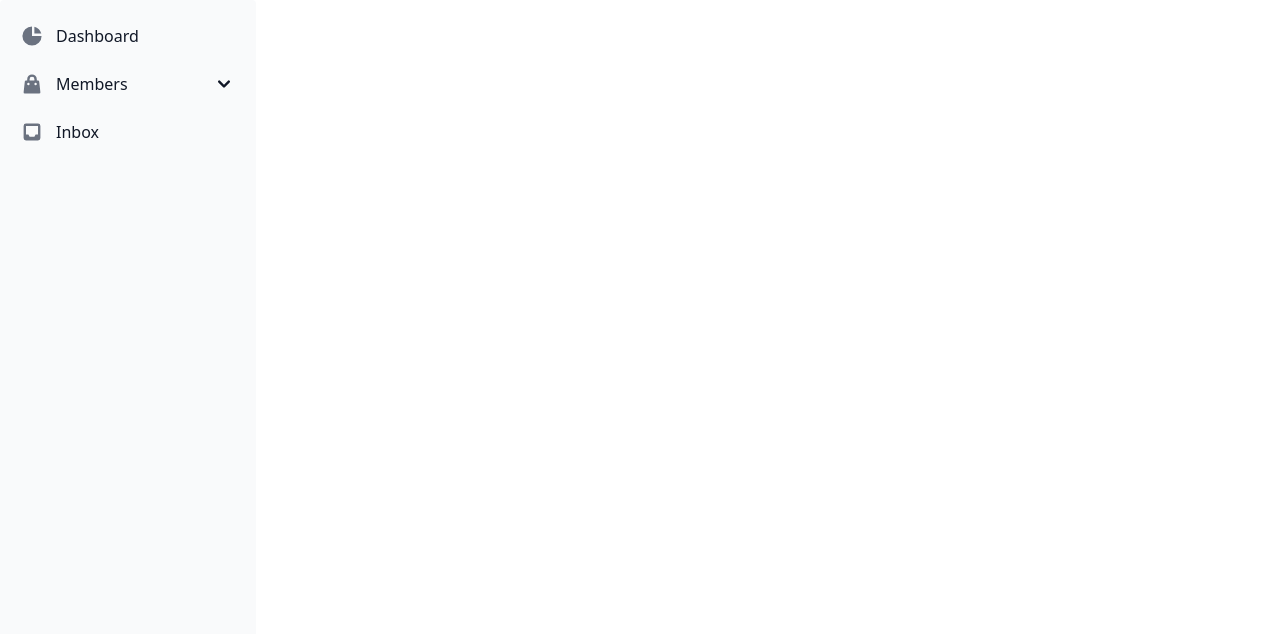
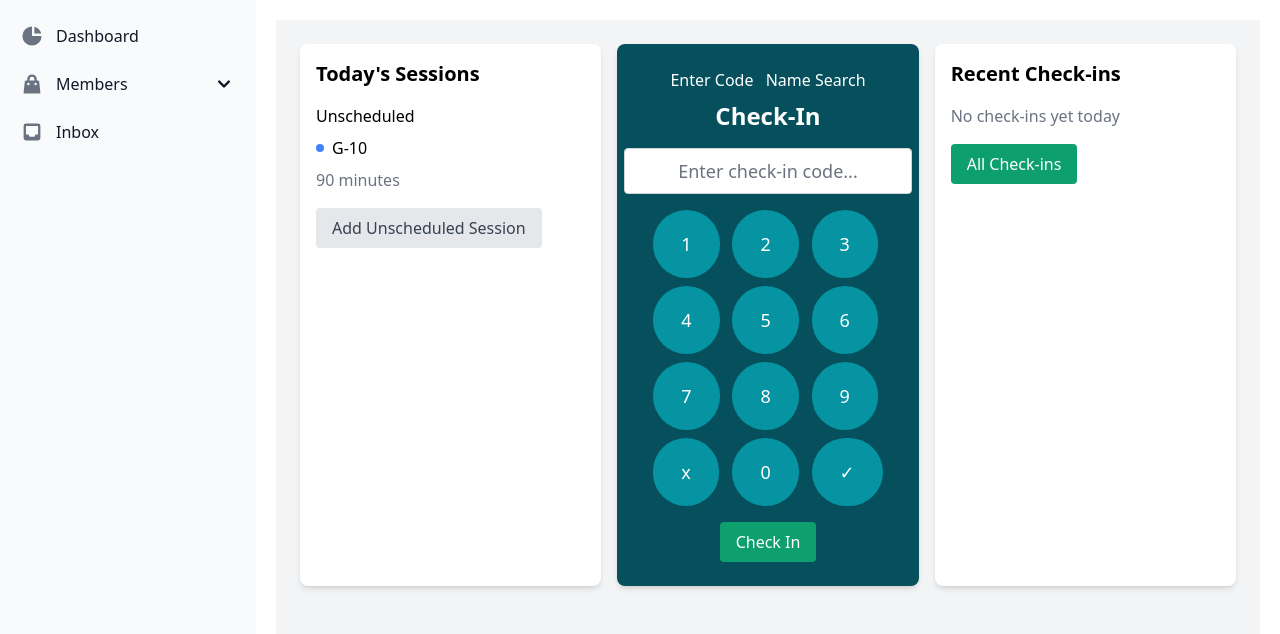
Before and after one commit to AbdulloxOrifjonov/gym_rat, a React (Create React App) app: page /owner/checkIn in a window 1280 px wide. Shown: the top 634 px of the page. Built offline with nearby package versions, Linux system fonts and the light colour scheme.

Commit message:
new checkin

```diff
--- a/src/MainLayout/BasicLayout.jsx
+++ b/src/MainLayout/BasicLayout.jsx
@@ -17,7 +17,12 @@ function BasicLayout() {
                 <Link to="/owner/members">
                   <Sidebar.Item>Members</Sidebar.Item>
                 </Link>
-                <Sidebar.Item>Check-in</Sidebar.Item>
+                <Link to="/owner/checkIn">
+                  <Sidebar.Item>Check-in</Sidebar.Item>
+                </Link>
+                <Link to="/owner/add/member">
+                  <Sidebar.Item>Add Member</Sidebar.Item>
+                </Link>
                 <Sidebar.Item>Attendance</Sidebar.Item>
                 <Sidebar.Item>Memberships</Sidebar.Item>
                 <Sidebar.Item>Rosters</Sidebar.Item>
@@ -27,18 +32,6 @@ function BasicLayout() {
                 <Sidebar.Item>Settings</Sidebar.Item>
               </Sidebar.Collapse>
               <Sidebar.Item icon={HiInbox}>Inbox</Sidebar.Item>
-              {/* <Sidebar.Item  icon={HiUser}>
-                Users
-              </Sidebar.Item>
-              <Sidebar.Item  icon={HiShoppingBag}>
-                Products
-              </Sidebar.Item>
-              <Sidebar.Item  icon={HiArrowSmRight}>
-                Sign In
-              </Sidebar.Item>
-              <Sidebar.Item  icon={HiTable}>
-                Sign Up
-              </Sidebar.Item> */}
             </Sidebar.ItemGroup>
           </Sidebar.Items>
         </Sidebar>
--- a/src/Pages/common/CheckIn.jsx
+++ b/src/Pages/common/CheckIn.jsx
@@ -1,11 +1,69 @@
 /** @format */
 
-import React from "react";
+import React, { useState } from "react";
 
 function CheckIn() {
-  return <div>
+  const [inputValue, setInputValue] = useState("");
 
-  </div>;
+  const handleClick = (number) => {
+    setInputValue((prevValue) => prevValue + number);
+  };
+
+  return (
+    <div className="flex justify-center items-start min-h-screen bg-gray-100 p-6">
+      <div className="grid grid-cols-3 gap-4 w-full max-w-7xl">
+        <div className="bg-white p-4 rounded-lg shadow-md">
+          <h2 className="text-xl font-semibold mb-4">Today's Sessions</h2>
+          <div className="mb-2">Unscheduled</div>
+          <div className="flex items-center mb-2">
+            <span className="inline-block w-2 h-2 bg-blue-500 rounded-full mr-2"></span>
+            <span>G-10</span>
+            <button className="ml-2 text-gray-500"></button>
+          </div>
+          <div className="text-gray-500">90 minutes</div>
+          <button className="mt-4 bg-gray-200 text-gray-700 px-4 py-2 rounded">
+            Add Unscheduled Session
+          </button>
+        </div>
+
+        <div className="bg-teal-800 p-6  rounded-lg shadow-md flex flex-col items-center justify-center">
+          <h1>
+            <span className="text-white cursor-pointer hover:text-teal-300 hover:underline">
+              Enter Code
+            </span>{" "}
+            <span className="text-white hover:text-teal-300 hover:underline ml-2">Name Search</span>
+          </h1>
+          <h2 className="text-2xl mt-2 font-semibold text-white mb-4">Check-In</h2>
+          <input
+            type="text"
+            value={inputValue}
+            readOnly
+            placeholder="Enter check-in code..."
+            className="text-lg p-2 w-72 text-center border border-gray-300 rounded"
+          />
+          <div className="grid grid-cols-3 gap-2 mb-4 mt-4">
+            {[1, 2, 3, 4, 5, 6, 7, 8, 9, "x", 0, "✓"]?.map((number, index) => (
+              <div key={index}>
+                <button
+                  key={index}
+                  onClick={() => handleClick(number)}
+                  className="bg-teal-500 px-7 py-5 text-white rounded-full text-lg"
+                >
+                  {number}
+                </button>
+              </div>
+            ))}
+          </div>
+          <button className="bg-green-500 text-white px-4 py-2 rounded">Check In</button>
+        </div>
+
+        <div className="bg-white p-4 rounded-lg shadow-md">
+          <h2 className="text-xl font-semibold mb-4">Recent Check-ins</h2>
+          <p className="text-gray-500">No check-ins yet today</p>
+          <button className="mt-4 bg-green-500 text-white px-4 py-2 rounded">All Check-ins</button>
+        </div>
+      </div>
+    </div>
+  );
 }
-
 export default CheckIn;
```
